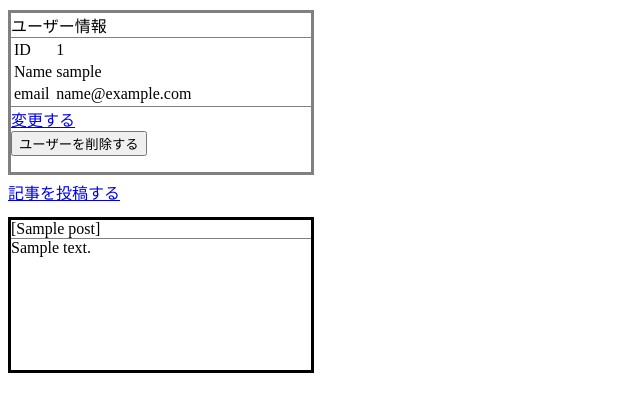
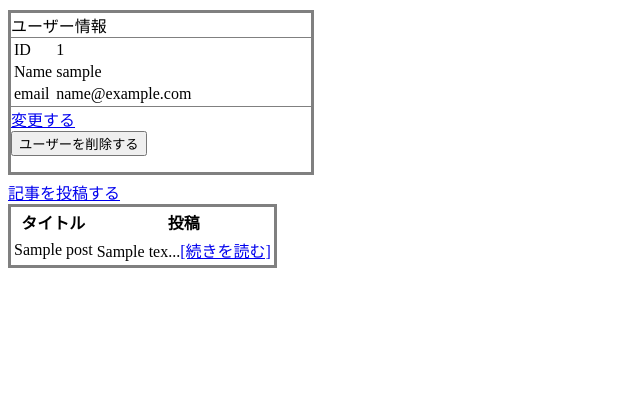
Before and after one commit to habroptilus/flask-practice, a Flask app: page /user/1 in a window 1280 px wide. Shown: the part 65-477 px from the top of the page, without its empty margins (0-640 px from the left). Run offline with Flask 2, Linux system fonts and the light colour scheme; the visitor is signed in with stand-in values (Sample User, id 1); tables that the repository leaves empty hold one stand-in row (values such as "Sample post"); parts of the project's set-up code (start-up, migrations or seed data) failed here and were passed over.

Commit message:
記事詳細ページをつくった

```diff
--- a/main/static/app.css
+++ b/main/static/app.css
@@ -3,13 +3,7 @@ header{
     margin-bottom: 10px;
 }
 
-.post{
-    border: solid black;
-    margin-top: 1%;
-    width:300px;
-    height: 150px;
-}
-.title,.user-info-header,.user-info-body{
+.user-info-header,.user-info-body{
     border-bottom: solid 1px gray;
 }
 
@@ -18,3 +12,7 @@ header{
     width: 300px;
     margin-bottom: 5px;
 }
+
+.post-list{
+    border: solid gray;
+}
--- /dev/null
+++ b/main/templates/show_post.html
@@ -0,0 +1,5 @@
+{% extends "layout.html" %}
+{% block content %}
+    <h2>{{post.title}}</h2>
+    <p>{{post.body}}</p>
+{% endblock %}
--- a/main/templates/show_user.html
+++ b/main/templates/show_user.html
@@ -31,12 +31,14 @@
 
     <a href={{"/create_post/{}".format(target_user.id)}}>記事を投稿する</a>
     <table class="post-list">
+        <tr>
+            <th>タイトル</th>
+            <th>投稿</th>
+        </tr>
         {% for post in posts %}
         <tr>
-            <div class="post">
-                <div class="title">[{{post.title}}]</div>
-                <div class="body">{{post.body}}</div>
-            </div>
+            <td>{{post.title}}</td>
+            <td>{{post.body[:10]+"..."}}<a href={{"/show_post/{}".format(post.id)}}>[続きを読む]</a></td>
         </tr>
         {% endfor %}
     </table>
--- a/main/views.py
+++ b/main/views.py
@@ -125,3 +125,10 @@ def add_post(user_id):
             return redirect("/user/{}".format(user_id))
     target_user = User.query.get(user_id)
     return render_template("create_post.html", target_user=target_user)
+
+
+@app.route("/show_post/<post_id>")
+@login_required
+def show_post(post_id):
+    post = Post.query.get(post_id)
+    return render_template("show_post.html", post=post)
```
